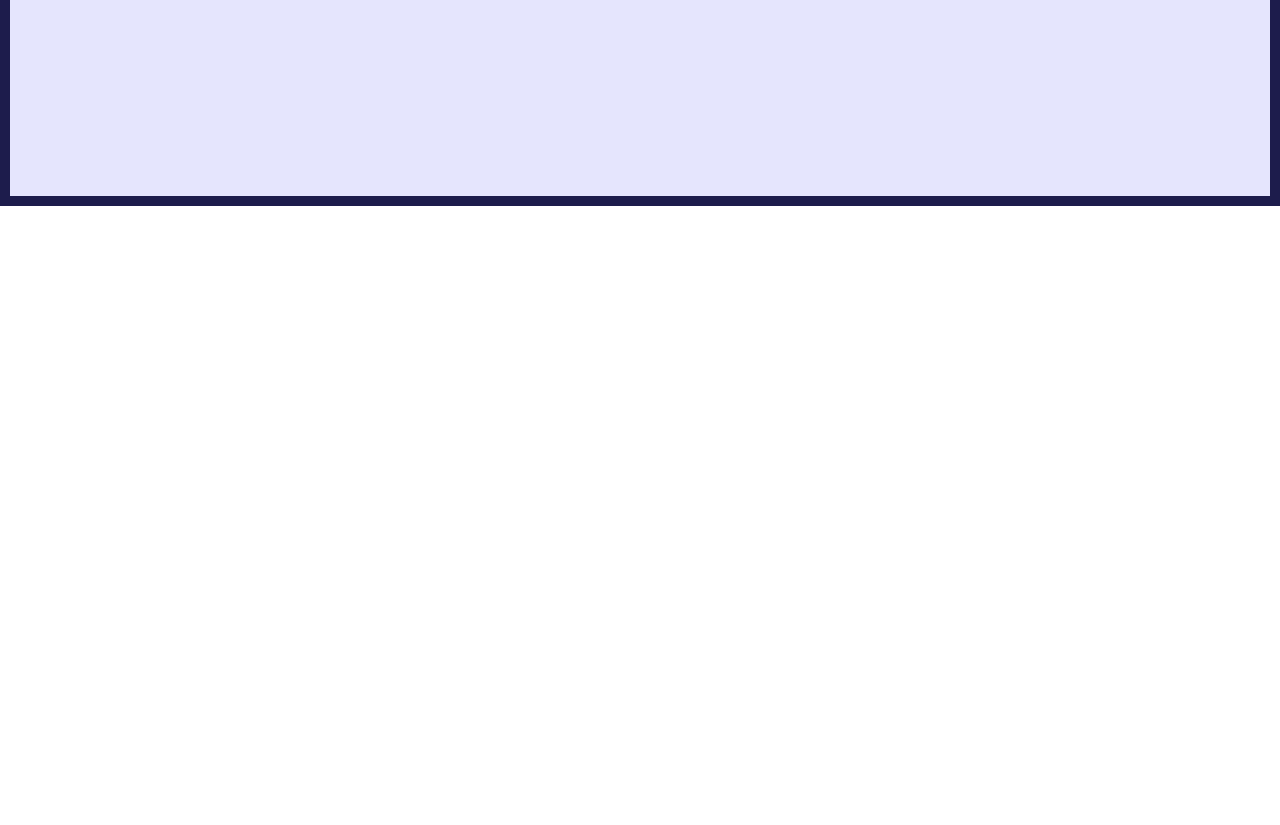
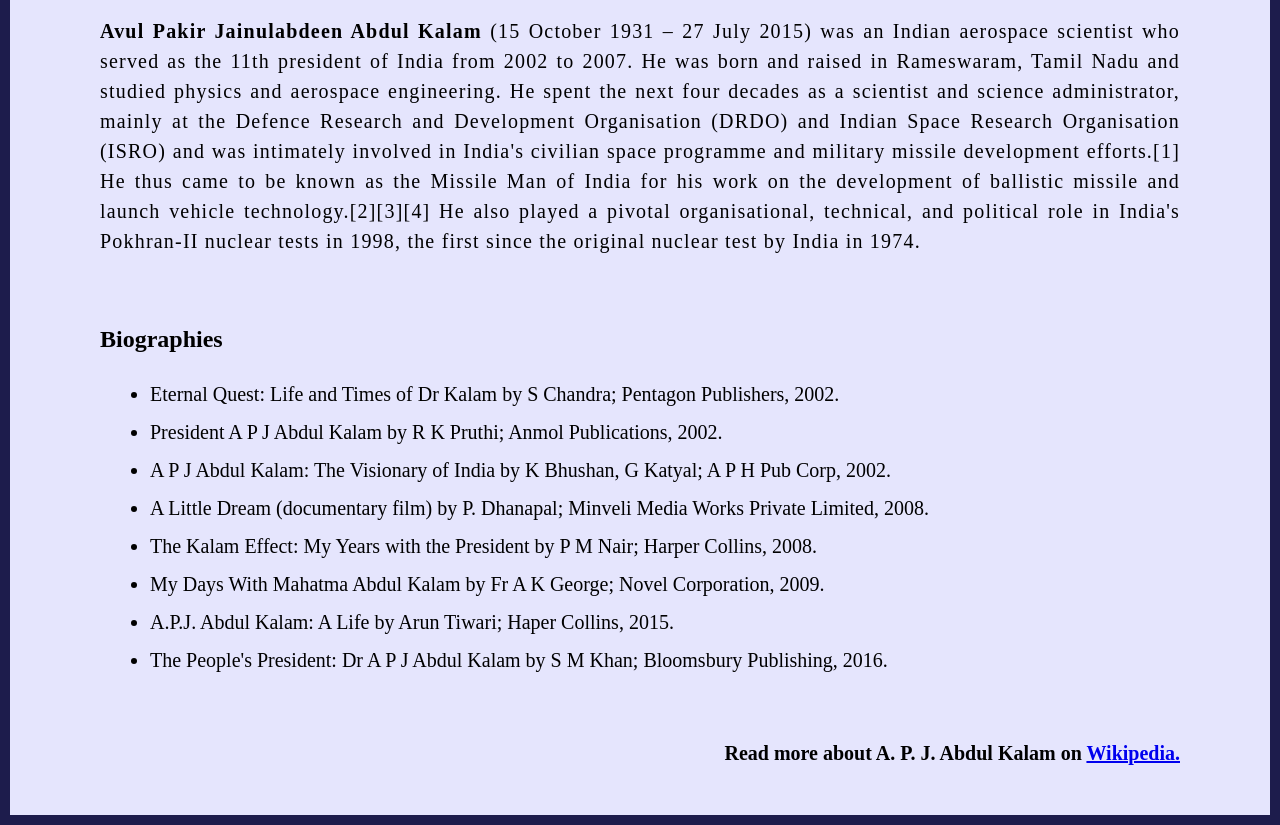
Before and after one commit to DeveloperrMukul/learning-css, a plain HTML site: page index.html in a window 1280 px wide. Shown: the part 594-1419 px from the top of the page. Before the commit the page ends 800 px from the top, so only its background shows below. Drawn offline with Linux system fonts and the light colour scheme.

Commit message:
add bio section and footer

```diff
--- a/index.html
+++ b/index.html
@@ -1,26 +1,75 @@
 <!DOCTYPE html>
 <html lang="en">
   <head>
-    <meta charset="UTF-8">
-    <meta name="viewport" content="width=device-width, initial-scale=1.0">
+    <meta charset="UTF-8" />
+    <meta name="viewport" content="width=device-width, initial-scale=1.0" />
     <title>The Tribute Website | A.P.J Abdul Kalam</title>
-    <link rel="stylesheet" href="style.css">
+    <link rel="stylesheet" href="style.css" />
   </head>
   <body>
     <div class="container">
       <div class="content">
         <section class="top_section">
           <div class="image_container">
-                    <img src="./images/apj.jpeg" alt="A.P.j image">
+            <img src="./images/apj.jpeg" alt="A.P.j image" />
           </div>
           <div>
             <h1>A . P . J Abdul Kalam</h1>
             <h4>1931 - 2015</h4>
           </div>
         </section>
+        <section class="about_section">
+          <h2>Missile Man of India</h2>
+          <p>
+           <b>
+            Avul Pakir Jainulabdeen Abdul Kalam
+           </b>  (15 October 1931 – 27 July 2015) was an Indian
+            aerospace scientist who served as the 11th president of India from
+            2002 to 2007. He was born and raised in Rameswaram, Tamil Nadu and
+            studied physics and aerospace engineering. He spent the next four
+            decades as a scientist and science administrator, mainly at the
+            Defence Research and Development Organisation (DRDO) and Indian
+            Space Research Organisation (ISRO) and was intimately involved in
+            India's civilian space programme and military missile development
+            efforts.[1] He thus came to be known as the Missile Man of India for
+            his work on the development of ballistic missile and launch vehicle
+            technology.[2][3][4] He also played a pivotal organisational,
+            technical, and political role in India's Pokhran-II nuclear tests in
+            1998, the first since the original nuclear test by India in 1974.
+          </p>
 
+        </section>
+        <section class="biographie_section">
+        <h3>Biographies</h3>
+        <ul>
+            <li>
+                Eternal Quest: Life and Times of Dr Kalam by S Chandra; Pentagon Publishers, 2002.
+            </li>
+            <li>
+                President A P J Abdul Kalam by R K Pruthi; Anmol Publications, 2002.
+            </li>
+            <li>
+              A P J Abdul Kalam: The Visionary of India by K Bhushan, G Katyal; A P H Pub Corp, 2002.
+            </li>
+            <li>
+                A Little Dream (documentary film) by P. Dhanapal; Minveli Media Works Private Limited, 2008.
+            </li>
+            <li>
+                The Kalam Effect: My Years with the President by P M Nair; Harper Collins, 2008.
+            </li>
+            <li>
+                My Days With Mahatma Abdul Kalam by Fr A K George; Novel Corporation, 2009.
+            </li>
+            <li>
+                A.P.J. Abdul Kalam: A Life by Arun Tiwari; Haper Collins, 2015.
+            </li>
+            <li>
+                The People's President: Dr A P J Abdul Kalam by S M Khan; Bloomsbury Publishing, 2016.
+            </li>
+        </ul>
+    </section>
+    <footer>Read more about A. P. J. Abdul Kalam  on <a target="_blank" href="https://en.wikipedia.org/wiki/A._P._J._Abdul_Kalam"> Wikipedia.</a></footer>
       </div>
-
     </div>
   </body>
 </html>
--- a/style.css
+++ b/style.css
@@ -11,7 +11,7 @@
 }
 
 .content{
-    max-width: 900px;
+    max-width:1080px;
     margin: 0 auto;
 }
 
@@ -41,3 +41,41 @@
     text-align: end;
     font-size: 30px;
 }
+.about_section{
+    margin-top:70px;
+
+}
+.about_section h2{
+    font-size:70px;
+    font-weight: 400;
+    margin-bottom: 30px;
+}
+
+.about_section p{
+    font-size: 20px;
+    line-height: 30px;
+    letter-spacing: 1.2px;
+    text-align: justify;
+}
+
+.biographie_section{
+    margin: 70px 0;
+}
+
+.biographie_section h3{
+    margin-bottom: 30px;
+    font-size: 24px;
+}
+.biographie_section ul{
+    margin-left: 50px;
+}
+.biographie_section li{
+    margin-bottom: 15px;
+    font-size: 20px;
+}
+footer{
+    margin: 50px 0;
+    font-size: 20px;
+    font-weight: 600;
+    text-align: end;
+}
```
Lines whose indentation alone changed are shown as unchanged.
